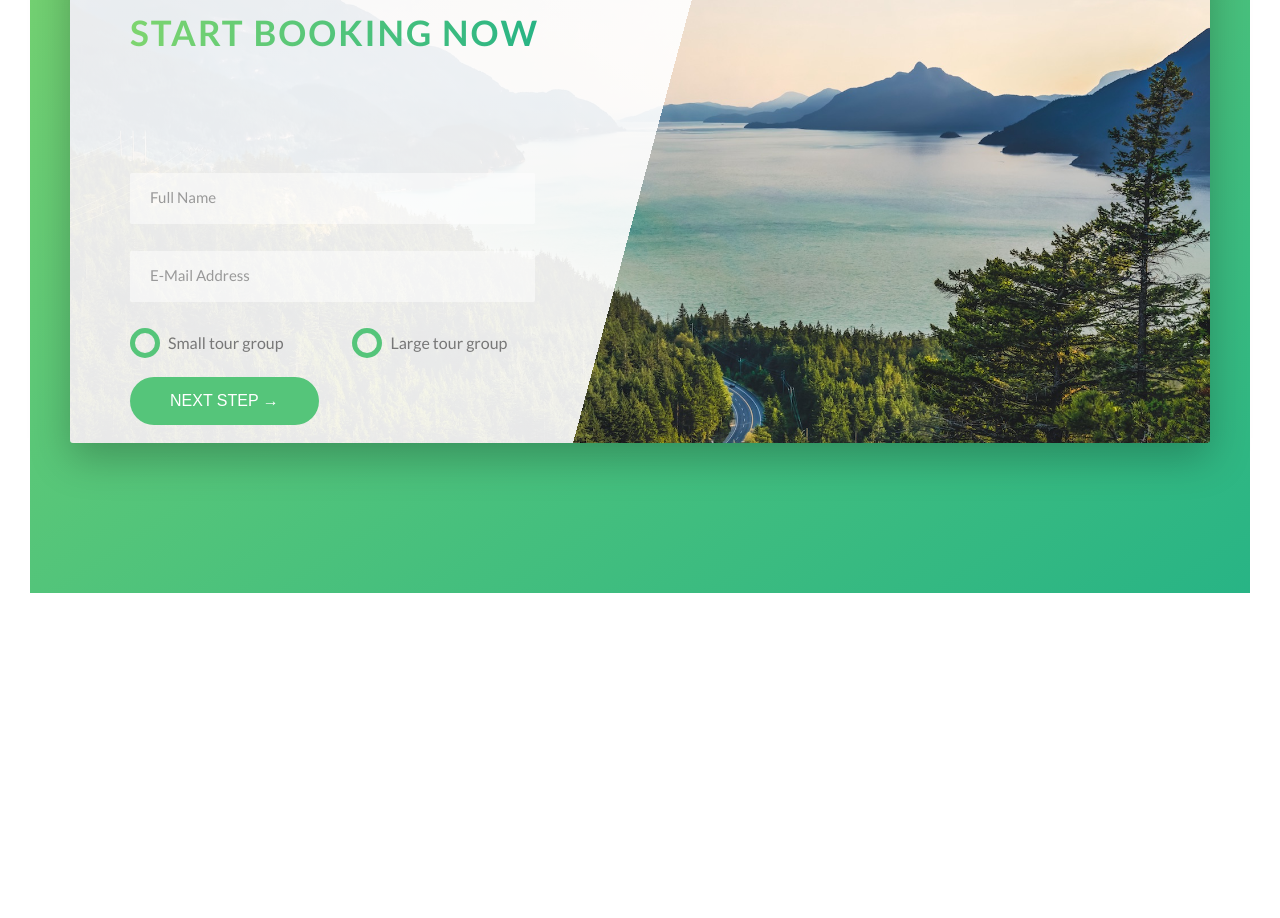
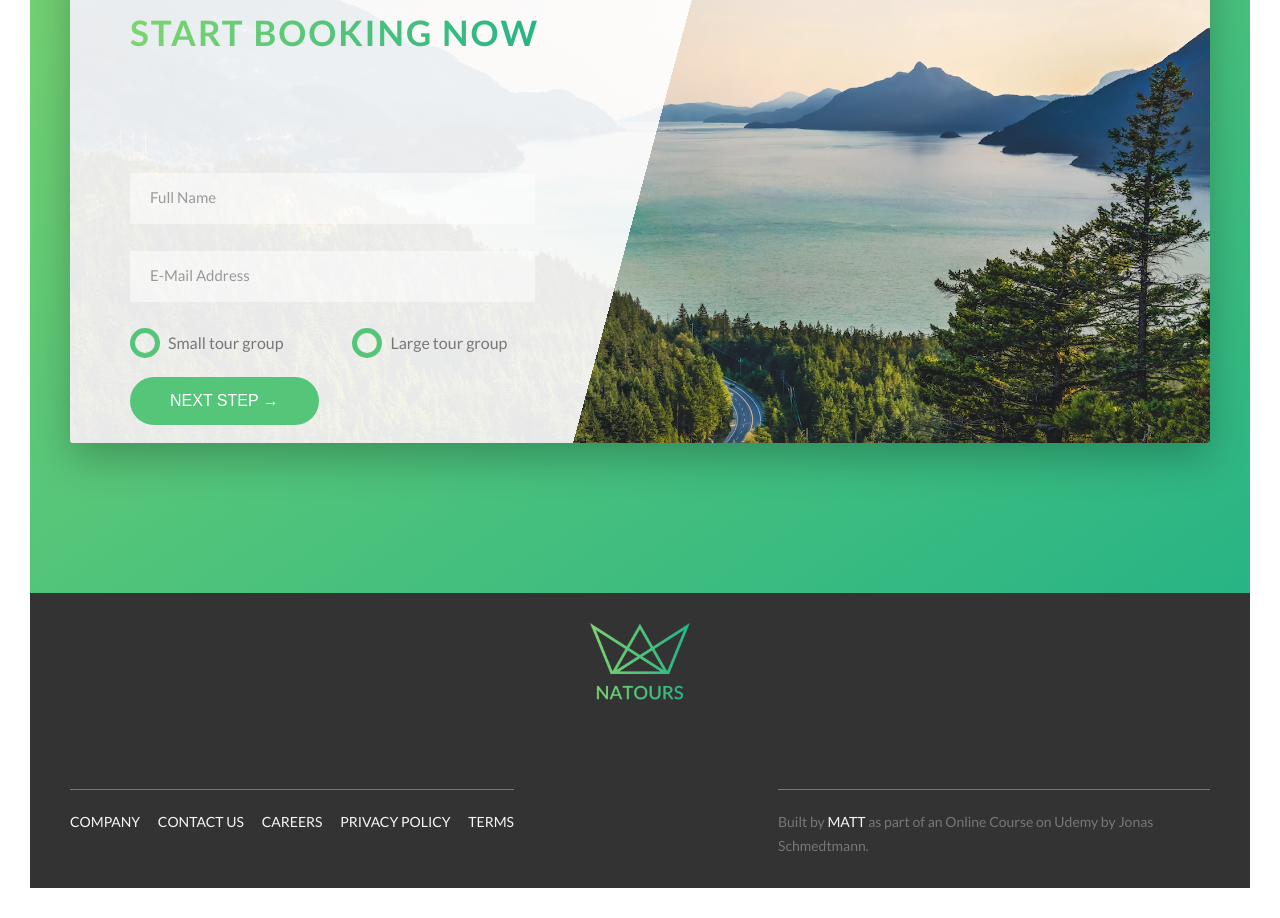
Before and after one commit to buscaroli/css-course-project-one, a website: page starter/index.html in a window 1280 px wide. Shown: the part 4919-5837 px from the top of the page. Before the commit the page ends 5542 px from the top, so only its background shows below. Drawn offline with Linux system fonts and the light colour scheme.

Commit message:
Added the Footer.

```diff
--- a/starter/index.html
+++ b/starter/index.html
@@ -324,6 +324,31 @@
             </section>
 
         </main>
+
+        <footer class="footer">
+            <div class="footer__logo-box">
+                <img src="./img/logo-green-2x.png" alt="Logo" class="footer__logo">
+            </div>
+            <div class="row">
+                <div class="col-1-of-2">
+                    <div class="footer__navigation">
+                        <ul class="footer__list">
+                            <li class="footer__item"><a href="#" class="footer__link">Company</a></li>
+                            <li class="footer__item"><a href="#" class="footer__link">Contact Us</a></li>
+                            <li class="footer__item"><a href="#" class="footer__link">Careers</a></li>
+                            <li class="footer__item"><a href="#" class="footer__link">Privacy Policy</a></li>
+                            <li class="footer__item"><a href="#" class="footer__link">Terms</a></li>
+                        </ul>
+                    </div>
+                </div>
+                <div class="col-1-of-2">
+                    <p class="footer__copyright">
+                        Built by <a href="#" class="footer__link">Matt</a> as part of an Online Course on Udemy by Jonas Schmedtmann.
+                    </p>
+                </div>
+            </div>
+        </footer>
+
     </body>
 
     <script> </script>  <!-- This tag (with a space in-between) prevents a weird
--- a/starter/sass/abstracts/_variables.scss
+++ b/starter/sass/abstracts/_variables.scss
@@ -15,6 +15,8 @@ $color-grey-light: #f7f7f7;
 $color-grey-light-2: #eee;
 $color-dark-grey: #777;
 $color-dark-grey-2: #999;
+$color-dark-grey-3: #333;
+
 $color-white: #fff;
 $color-black: #000;
 
--- /dev/null
+++ b/starter/sass/layout/_footer.scss
@@ -0,0 +1,62 @@
+.footer {
+    background-color: $color-dark-grey-3;
+    padding: 3rem;
+    font-size: 1.4rem;
+
+    &__logo-box {
+        text-align: center;
+        margin-bottom: 8rem;
+    }
+
+    &__logo {
+        width: 10rem;
+        height: auto;
+
+    }
+
+    &__navigation {
+        border-top: .1rem solid $color-dark-grey;
+        padding-top: 2rem;
+        display: inline-block; // so the top border stops at the right spot
+
+    }
+
+    &__list {
+        list-style: none;
+    }
+
+    &__item {
+        display: inline-block;
+
+        &:not(:last-child) {
+            margin-right: 1.5rem;
+        }
+    }
+
+    &__link {
+
+        &:link,
+        &:visited {
+            color: $color-grey-light;
+            background-color: $color-dark-grey-3;
+            text-decoration: none;
+            text-transform: uppercase;
+            display: inline-block;
+            transition: all .3s;
+        }
+
+        &:hover,
+        &:active {
+            color: $color-primary;
+            box-shadow: 0 1rem 2rem rgba($color-black, .4);
+            transform: rotate(5deg) scale(1.1);
+        }
+    }
+
+    &__copyright {
+        border-top: .1rem solid $color-dark-grey;
+        padding-top: 2rem;
+        width: 80%;
+        float: right;
+    }
+}
--- a/starter/sass/main.scss
+++ b/starter/sass/main.scss
@@ -15,6 +15,7 @@
 @import "components/form";
 @import "components/story";
 
+@import "layout/footer";
 @import "layout/grid";
 @import "layout/header";
 
```
Also changed, not shown: starter/css/style.css.
